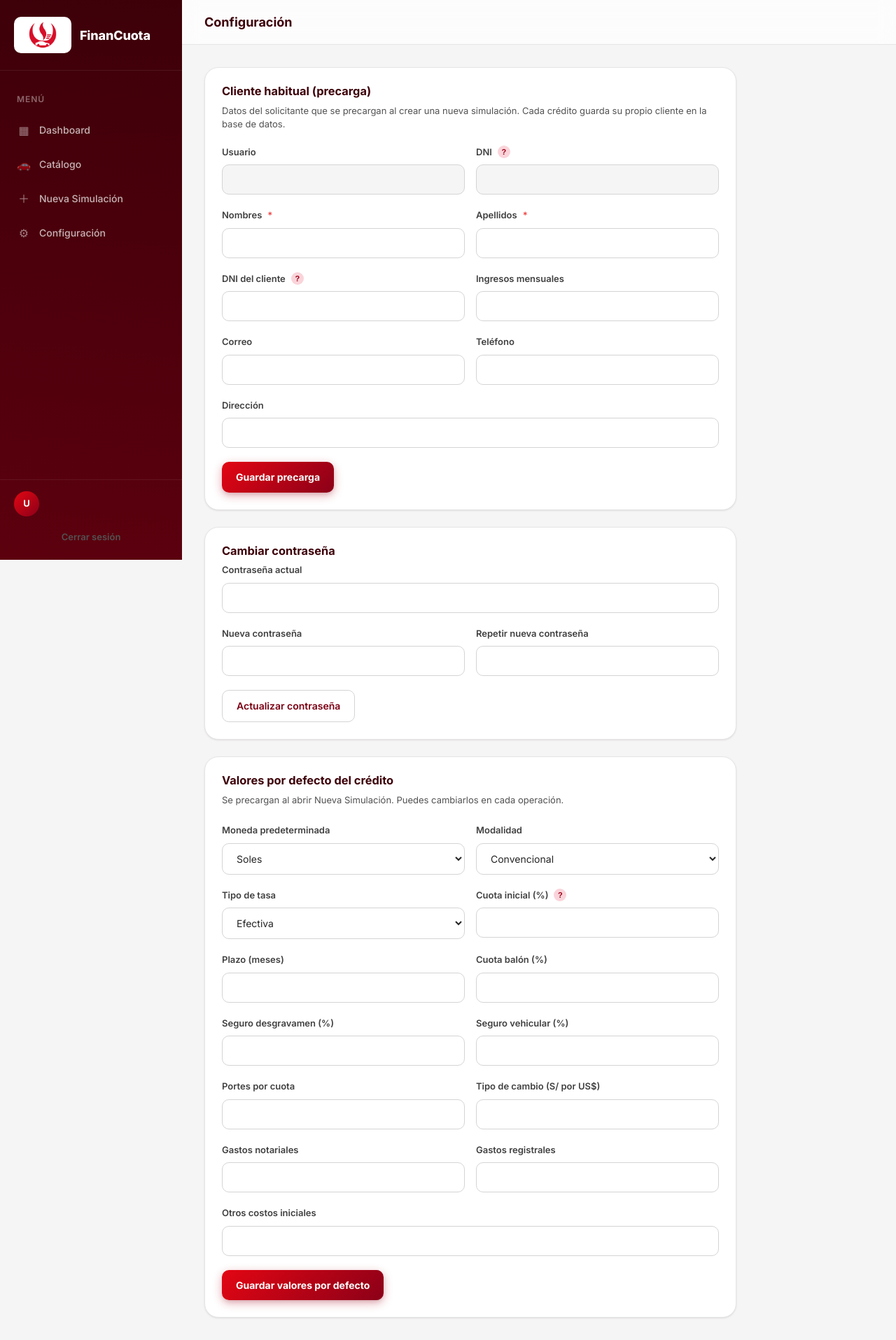
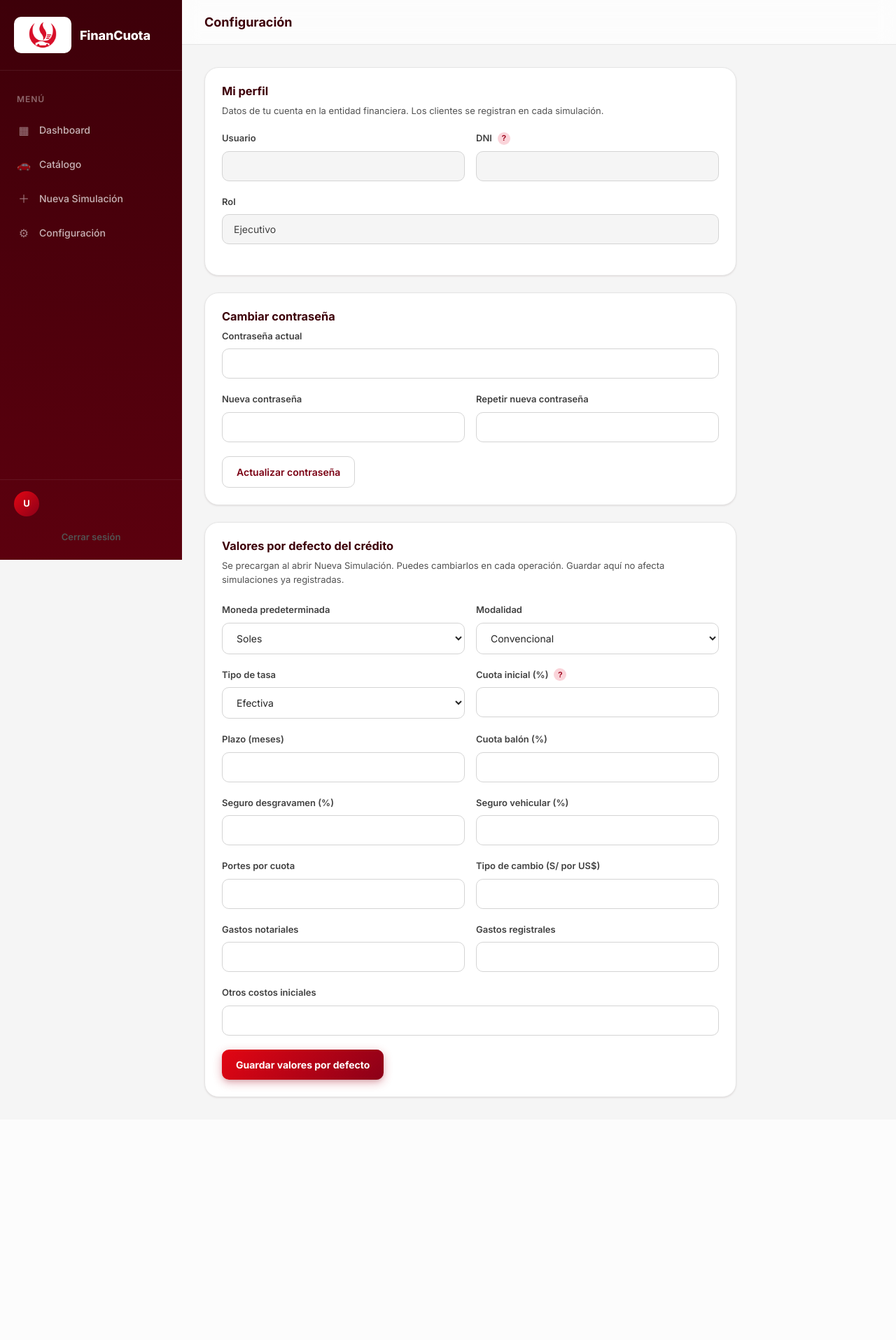
Before and after one commit to gorje06/FINANZAS-PROYECTO-FINAL, a Flask app: template templates/settings.html in a window 1280 px wide. Shown: the whole page at 70% size. After the commit the page ends 1570 px from the top, so only its background shows below. Run offline with Flask 3, Linux system fonts and the light colour scheme; the template is opened without the code that fills it, so the values that code supplies are empty.

Commit message:
Separar configuracion del perfil y evitar que simulaciones sobrescriban defaults.
Mi perfil muestra solo la cuenta del ejecutivo; los valores de credito solo se guardan desde Configuracion.

```diff
--- a/app.py
+++ b/app.py
@@ -163,7 +163,7 @@ CASOS_PRUEBA = {
     },
 }
 
-DEFAULTS_KEYS = (
+CREDIT_DEFAULTS_KEYS = (
     "moneda",
     "tipo_tasa",
     "cuota_inicial_pct",
@@ -175,6 +175,15 @@ DEFAULTS_KEYS = (
     "seguro_desgravamen",
     "seguro_vehicular",
     "portes",
+    "modalidad",
+    "cuota_balon_pct",
+    "gastos_notariales",
+    "gastos_registrales",
+    "costos_iniciales",
+    "tipo_cambio",
+)
+
+DEFAULTS_KEYS = CREDIT_DEFAULTS_KEYS + (
     "nombres_cliente",
     "apellidos_cliente",
     "dni_cliente",
@@ -187,12 +196,6 @@ DEFAULTS_KEYS = (
     "precio_vehiculo",
     "tasa_interes",
     "fecha_desembolso",
-    "modalidad",
-    "cuota_balon_pct",
-    "gastos_notariales",
-    "gastos_registrales",
-    "costos_iniciales",
-    "tipo_cambio",
 )
 
 
@@ -233,22 +236,8 @@ def _row_get(row, key: str, default=None):
         return default
 
 
-def _get_client_defaults() -> dict:
-    stored = session.get("defaults") or {}
+def _base_credit_defaults() -> dict:
     return {
-        "nombres_cliente": stored.get("nombres_cliente", ""),
-        "apellidos_cliente": stored.get("apellidos_cliente", ""),
-        "dni_cliente": stored.get("dni_cliente", ""),
-        "correo_cliente": stored.get("correo_cliente", ""),
-        "telefono_cliente": stored.get("telefono_cliente", ""),
-        "direccion_cliente": stored.get("direccion_cliente", ""),
-        "ingresos_mensuales": stored.get("ingresos_mensuales", ""),
-    }
-
-
-def _get_defaults() -> dict:
-    stored = session.get("defaults") or {}
-    base = {
         "moneda": "Soles",
         "tipo_tasa": "Efectiva",
         "cuota_inicial_pct": 20,
@@ -267,40 +256,36 @@ def _get_defaults() -> dict:
         "costos_iniciales": 0,
         "tipo_cambio": 3.75,
     }
-    base.update(_get_client_defaults())
-    base.update(stored)
-    if not base.get("fecha_desembolso"):
-        base["fecha_desembolso"] = date.today().isoformat()
+
+
+def _get_credit_defaults() -> dict:
+    stored = session.get("defaults") or {}
+    base = _base_credit_defaults()
+    for key in CREDIT_DEFAULTS_KEYS:
+        if key in stored and str(stored[key]).strip() != "":
+            base[key] = stored[key]
     return base
 
 
-def _save_profile(user_id: int, form) -> None:
-    del user_id
-    nombres = form.get("nombres_cliente", "").strip()[:100]
-    apellidos = form.get("apellidos_cliente", "").strip()[:100]
-    dni_cliente = form.get("dni_cliente", "").strip()
-    if not nombres or not apellidos:
-        raise ValueError("Nombres y apellidos son obligatorios.")
-    if dni_cliente and not re.fullmatch(r"\d{8}", dni_cliente):
-        raise ValueError("El DNI del cliente debe tener 8 dígitos.")
-    ingresos_raw = form.get("ingresos_mensuales", "").strip()
-    if ingresos_raw:
-        ingresos = float(ingresos_raw)
-        if ingresos <= 0:
-            raise ValueError("Los ingresos mensuales deben ser mayores a 0.")
-    defaults = _get_defaults()
+def _get_wizard_defaults() -> dict:
+    defaults = _get_credit_defaults()
     defaults.update(
         {
-            "nombres_cliente": nombres,
-            "apellidos_cliente": apellidos,
-            "dni_cliente": dni_cliente,
-            "correo_cliente": form.get("correo_cliente", "").strip()[:150],
-            "telefono_cliente": form.get("telefono_cliente", "").strip()[:20],
-            "direccion_cliente": form.get("direccion_cliente", "").strip()[:200],
-            "ingresos_mensuales": ingresos_raw,
+            "nombres_cliente": "",
+            "apellidos_cliente": "",
+            "dni_cliente": "",
+            "correo_cliente": "",
+            "telefono_cliente": "",
+            "direccion_cliente": "",
+            "ingresos_mensuales": "",
+            "marca_vehiculo": "",
+            "modelo_vehiculo": "",
+            "precio_vehiculo": "",
+            "tasa_interes": "",
+            "fecha_desembolso": date.today().isoformat(),
         }
     )
-    session["defaults"] = defaults
+    return defaults
 
 
 def _change_password(user_id: int, current: str, new_pass: str, confirm: str) -> None:
@@ -322,11 +307,11 @@ def _change_password(user_id: int, current: str, new_pass: str, confirm: str) ->
 
 
 def _save_defaults_from_form(form) -> None:
-    defaults = _get_defaults()
-    for key in DEFAULTS_KEYS:
+    defaults = _get_credit_defaults()
+    for key in CREDIT_DEFAULTS_KEYS:
         if key in form and str(form.get(key, "")).strip() != "":
             defaults[key] = form.get(key)
-    session["defaults"] = defaults
+    session["defaults"] = {k: defaults[k] for k in CREDIT_DEFAULTS_KEYS if k in defaults}
 
 
 def _parse_simulation_form(form) -> dict:
@@ -728,7 +713,6 @@ def _create_credito(uid: int, data: dict) -> int:
         )
     conn.commit()
     conn.close()
-    _save_defaults_from_form(data)
     return id_credito
 
 
@@ -879,7 +863,6 @@ def _update_credito(credito_id: int, data: dict) -> int:
     )
     conn.commit()
     conn.close()
-    _save_defaults_from_form(data)
     return credito_id
 
 
@@ -1203,7 +1186,7 @@ def wizard():
             return redirect(url_for("plan_detail", credito_id=id_credito))
         except Exception as exc:
             flash(f"Error en cálculo o registro: {exc}")
-    defaults = _get_defaults()
+    defaults = _get_wizard_defaults()
     caso = request.args.get("caso", "").strip().lower()
     catalogo_id = request.args.get("catalogo", type=int)
     selected_catalogo_id = catalogo_id
@@ -1235,7 +1218,7 @@ def plan_edit(credito_id: int):
             return redirect(url_for("plan_detail", credito_id=credito_id))
         except Exception as exc:
             flash(f"Error al actualizar: {exc}")
-            defaults = _load_credito_defaults(credito_id) or _get_defaults()
+            defaults = _load_credito_defaults(credito_id) or _get_wizard_defaults()
             defaults.update({k: request.form.get(k, defaults.get(k, "")) for k in DEFAULTS_KEYS if k in request.form})
             return _render_wizard_page(defaults, edit_credito_id=credito_id)
     defaults = _load_credito_defaults(credito_id)
@@ -1252,10 +1235,7 @@ def settings():
     if request.method == "POST":
         action = request.form.get("action", "defaults")
         try:
-            if action == "profile":
-                _save_profile(session["user_id"], request.form)
-                flash("Precarga de cliente guardada.")
-            elif action == "password":
+            if action == "password":
                 _change_password(
                     session["user_id"],
                     request.form.get("current_password", ""),
@@ -1271,14 +1251,13 @@ def settings():
         return redirect(url_for("settings"))
     conn = get_conn()
     user_row = conn.execute(
-        "SELECT usuario_login, dni_usuario FROM usuario WHERE id_usuario = ?",
+        "SELECT usuario_login, dni_usuario, rol FROM usuario WHERE id_usuario = ?",
         (session["user_id"],),
     ).fetchone()
     conn.close()
     return render_template(
         "settings.html",
-        defaults=_get_defaults(),
-        profile=_get_client_defaults(),
+        defaults=_get_credit_defaults(),
         account=user_row,
         active_nav="settings",
     )
--- a/templates/dashboard.html
+++ b/templates/dashboard.html
@@ -28,7 +28,7 @@
       <thead>
         <tr>
           <th>#</th>
-          {% if is_admin_view %}<th>Vendedor</th>{% endif %}
+          {% if is_admin_view %}<th>Ejecutivo</th>{% endif %}
           <th>Cliente</th>
           <th>Vehículo</th>
           <th>Moneda</th>
--- a/templates/login.html
+++ b/templates/login.html
@@ -1,7 +1,7 @@
 {% extends "layout_auth.html" %}
 {% from "macros.html" import help_tip, field_error %}
 {% block title %}Iniciar Sesión — FinanCuota{% endblock %}
-{% block auth_subtitle %}Simulador profesional de crédito vehicular. Método francés, indicadores financieros y cronograma de pagos.{% endblock %}
+{% block auth_subtitle %}Plataforma de la entidad financiera para simular créditos vehiculares — Compra Inteligente, cronograma e indicadores SBS.{% endblock %}
 {% block auth_content %}
 <h2 class="auth-form-title">Bienvenido</h2>
 <p class="auth-form-subtitle">Ingresa tus credenciales para continuar</p>
--- a/templates/settings.html
+++ b/templates/settings.html
@@ -1,163 +1,257 @@
 {% extends "layout_app.html" %}
+
 {% from "macros.html" import help_tip %}
+
 {% block title %}Configuración — FinanCuota{% endblock %}
+
 {% block page_title %}Configuración{% endblock %}
+
 {% block content %}
 
+
+
 <div class="card animate-in" style="padding:var(--space-6);max-width:760px;margin-bottom:var(--space-6);">
-  <h3 style="margin-bottom:var(--space-2);color:var(--color-primary-900);">Cliente habitual (precarga)</h3>
-  <p style="color:var(--color-neutral-600);margin-bottom:var(--space-5);font-size:var(--text-sm);">Datos del solicitante que se precargan al crear una nueva simulación. Cada crédito guarda su propio cliente en la base de datos.</p>
-  <form method="post">
-    <input type="hidden" name="action" value="profile" />
-    <div class="form-row">
-      <div class="form-group">
-        <label class="form-label">Usuario</label>
-        <input class="form-input" value="{{ account.usuario_login if account else '' }}" readonly disabled />
-      </div>
-      <div class="form-group">
-        <label class="form-label">DNI {{ help_tip('Registrado al crear la cuenta. No se puede modificar.') }}</label>
-        <input class="form-input" value="{{ account.dni_usuario if account else session.get('dni','') }}" readonly disabled />
-      </div>
+
+  <h3 style="margin-bottom:var(--space-2);color:var(--color-primary-900);">Mi perfil</h3>
+
+  <p style="color:var(--color-neutral-600);margin-bottom:var(--space-5);font-size:var(--text-sm);">Datos de tu cuenta en la entidad financiera. Los clientes se registran en cada simulación.</p>
+
+  <div class="form-row">
+
+    <div class="form-group">
+
+      <label class="form-label">Usuario</label>
+
+      <input class="form-input" value="{{ account.usuario_login if account else '' }}" readonly disabled />
+
     </div>
-    <div class="form-row">
-      <div class="form-group">
-        <label class="form-label">Nombres <span class="required">*</span></label>
-        <input class="form-input" name="nombres_cliente" required value="{{ profile.get('nombres_cliente', defaults.get('nombres_cliente','')) }}" />
-      </div>
-      <div class="form-group">
-        <label class="form-label">Apellidos <span class="required">*</span></label>
-        <input class="form-input" name="apellidos_cliente" required value="{{ profile.get('apellidos_cliente', defaults.get('apellidos_cliente','')) }}" />
-      </div>
+
+    <div class="form-group">
+
+      <label class="form-label">DNI {{ help_tip('Registrado al crear la cuenta. No se puede modificar.') }}</label>
+
+      <input class="form-input" value="{{ account.dni_usuario if account else session.get('dni','') }}" readonly disabled />
+
     </div>
-    <div class="form-row">
-      <div class="form-group">
-        <label class="form-label">DNI del cliente {{ help_tip('Se precarga en el wizard. Cada simulación puede usar otro DNI.') }}</label>
-        <input class="form-input" name="dni_cliente" maxlength="8" pattern="\d{8}" value="{{ profile.get('dni_cliente', defaults.get('dni_cliente','')) }}" />
-      </div>
-      <div class="form-group">
-        <label class="form-label">Ingresos mensuales</label>
-        <input class="form-input" name="ingresos_mensuales" type="number" step="0.01" min="0.01" value="{{ profile.get('ingresos_mensuales', defaults.get('ingresos_mensuales','')) }}" />
-      </div>
-    </div>
-    <div class="form-row">
-      <div class="form-group">
-        <label class="form-label">Correo</label>
-        <input class="form-input" name="correo_cliente" type="email" value="{{ profile.get('correo_cliente', defaults.get('correo_cliente','')) }}" />
-      </div>
-      <div class="form-group">
-        <label class="form-label">Teléfono</label>
-        <input class="form-input" name="telefono_cliente" maxlength="9" value="{{ profile.get('telefono_cliente', defaults.get('telefono_cliente','')) }}" />
-      </div>
-    </div>
-    <div class="form-group">
-      <label class="form-label">Dirección</label>
-      <input class="form-input" name="direccion_cliente" value="{{ profile.get('direccion_cliente', defaults.get('direccion_cliente','')) }}" />
-    </div>
-    <button type="submit" class="btn btn-accent">Guardar precarga</button>
-  </form>
+
+  </div>
+
+  <div class="form-group">
+
+    <label class="form-label">Rol</label>
+
+    <input class="form-input" value="{{ 'Administrador' if account and account.rol == 'admin' else 'Ejecutivo' }}" readonly disabled />
+
+  </div>
+
 </div>
 
+
+
 <div class="card animate-in" style="padding:var(--space-6);max-width:760px;margin-bottom:var(--space-6);">
+
   <h3 style="margin-bottom:var(--space-2);color:var(--color-primary-900);">Cambiar contraseña</h3>
+
   <form method="post">
+
     <input type="hidden" name="action" value="password" />
+
     <div class="form-group">
+
       <label class="form-label">Contraseña actual</label>
+
       <input class="form-input" name="current_password" type="password" required autocomplete="current-password" />
+
     </div>
+
     <div class="form-row">
+
       <div class="form-group">
+
         <label class="form-label">Nueva contraseña</label>
+
         <input class="form-input" name="new_password" type="password" minlength="6" required autocomplete="new-password" />
+
       </div>
+
       <div class="form-group">
+
         <label class="form-label">Repetir nueva contraseña</label>
+
         <input class="form-input" name="new_password_confirm" type="password" minlength="6" required autocomplete="new-password" />
+
       </div>
+
     </div>
+
     <button type="submit" class="btn btn-secondary">Actualizar contraseña</button>
+
   </form>
+
 </div>
 
+
+
 <div class="card animate-in" style="padding:var(--space-6);max-width:760px;">
+
   <h3 style="margin-bottom:var(--space-2);color:var(--color-primary-900);">Valores por defecto del crédito</h3>
-  <p style="color:var(--color-neutral-600);margin-bottom:var(--space-6);font-size:var(--text-sm);">Se precargan al abrir Nueva Simulación. Puedes cambiarlos en cada operación.</p>
+
+  <p style="color:var(--color-neutral-600);margin-bottom:var(--space-6);font-size:var(--text-sm);">Se precargan al abrir Nueva Simulación. Puedes cambiarlos en cada operación. Guardar aquí no afecta simulaciones ya registradas.</p>
+
   <form method="post">
+
     <input type="hidden" name="action" value="defaults" />
+
     <div class="form-row">
+
       <div class="form-group">
+
         <label class="form-label">Moneda predeterminada</label>
+
         <select class="form-select" name="moneda">
+
           <option {% if defaults.get('moneda','Soles')=='Soles' %}selected{% endif %}>Soles</option>
+
           <option {% if defaults.get('moneda')=='Dólares' %}selected{% endif %}>Dólares</option>
+
         </select>
+
       </div>
+
       <div class="form-group">
+
         <label class="form-label">Modalidad</label>
+
         <select class="form-select" name="modalidad">
+
           <option {% if defaults.get('modalidad','Convencional')=='Convencional' %}selected{% endif %}>Convencional</option>
+
           <option {% if defaults.get('modalidad')=='Compra Inteligente' %}selected{% endif %}>Compra Inteligente</option>
+
         </select>
+
       </div>
+
     </div>
+
     <div class="form-row">
+
       <div class="form-group">
+
         <label class="form-label">Tipo de tasa</label>
+
         <select class="form-select" name="tipo_tasa">
+
           <option {% if defaults.get('tipo_tasa','Efectiva')=='Efectiva' %}selected{% endif %}>Efectiva</option>
+
           <option {% if defaults.get('tipo_tasa')=='Nominal' %}selected{% endif %}>Nominal</option>
+
         </select>
+
       </div>
+
       <div class="form-group">
+
         <label class="form-label">Cuota inicial (%) {{ help_tip('Porcentaje sugerido al abrir el wizard.') }}</label>
+
         <input class="form-input" name="cuota_inicial_pct" type="number" step="0.01" value="{{ defaults.get('cuota_inicial_pct', 20) }}" />
+
       </div>
+
     </div>
+
     <div class="form-row">
+
       <div class="form-group">
+
         <label class="form-label">Plazo (meses)</label>
+
         <input class="form-input" name="plazo_meses" type="number" value="{{ defaults.get('plazo_meses', 48) }}" />
+
       </div>
+
       <div class="form-group">
+
         <label class="form-label">Cuota balón (%)</label>
+
         <input class="form-input" name="cuota_balon_pct" type="number" step="0.01" value="{{ defaults.get('cuota_balon_pct', 0) }}" />
+
       </div>
+
     </div>
+
     <div class="form-row">
+
       <div class="form-group">
+
         <label class="form-label">Seguro desgravamen (%)</label>
+
         <input class="form-input" name="seguro_desgravamen" type="number" step="0.0001" value="{{ defaults.get('seguro_desgravamen', 0.03) }}" />
+
       </div>
+
       <div class="form-group">
+
         <label class="form-label">Seguro vehicular (%)</label>
+
         <input class="form-input" name="seguro_vehicular" type="number" step="0.0001" value="{{ defaults.get('seguro_vehicular', 0.025) }}" />
+
       </div>
+
     </div>
+
     <div class="form-row">
+
       <div class="form-group">
+
         <label class="form-label">Portes por cuota</label>
+
         <input class="form-input" name="portes" type="number" step="0.01" value="{{ defaults.get('portes', 4) }}" />
+
       </div>
+
       <div class="form-group">
+
         <label class="form-label">Tipo de cambio (S/ por US$)</label>
+
         <input class="form-input" name="tipo_cambio" type="number" step="0.0001" value="{{ defaults.get('tipo_cambio', 3.75) }}" />
+
       </div>
+
     </div>
+
     <div class="form-row">
+
       <div class="form-group">
+
         <label class="form-label">Gastos notariales</label>
+
         <input class="form-input" name="gastos_notariales" type="number" step="0.01" min="0" value="{{ defaults.get('gastos_notariales', 0) }}" />
+
       </div>
+
       <div class="form-group">
+
         <label class="form-label">Gastos registrales</label>
+
         <input class="form-input" name="gastos_registrales" type="number" step="0.01" min="0" value="{{ defaults.get('gastos_registrales', 0) }}" />
+
       </div>
+
     </div>
+
     <div class="form-group">
+
       <label class="form-label">Otros costos iniciales</label>
+
       <input class="form-input" name="costos_iniciales" type="number" step="0.01" min="0" value="{{ defaults.get('costos_iniciales', 0) }}" />
+
     </div>
+
     <button type="submit" class="btn btn-accent">Guardar valores por defecto</button>
+
   </form>
+
 </div>
+
 {% endblock %}
--- a/templates/wizard.html
+++ b/templates/wizard.html
@@ -34,7 +34,7 @@
 
   <form method="post" id="wizard-form" novalidate{% if edit_credito_id %} action="{{ url_for('plan_edit', credito_id=edit_credito_id) }}"{% endif %}>
     <div class="wizard-panel active" data-step="0">
-      <h3 style="margin-bottom:var(--space-5);color:var(--color-primary-900);">Datos del cliente</h3>
+      <h3 style="margin-bottom:var(--space-5);color:var(--color-primary-900);">Datos del solicitante del crédito</h3>
       <div class="form-row">
         <div class="form-group">
           <label class="form-label">Nombres <span class="required">*</span></label>
```
Also changed, not shown: README.md.
